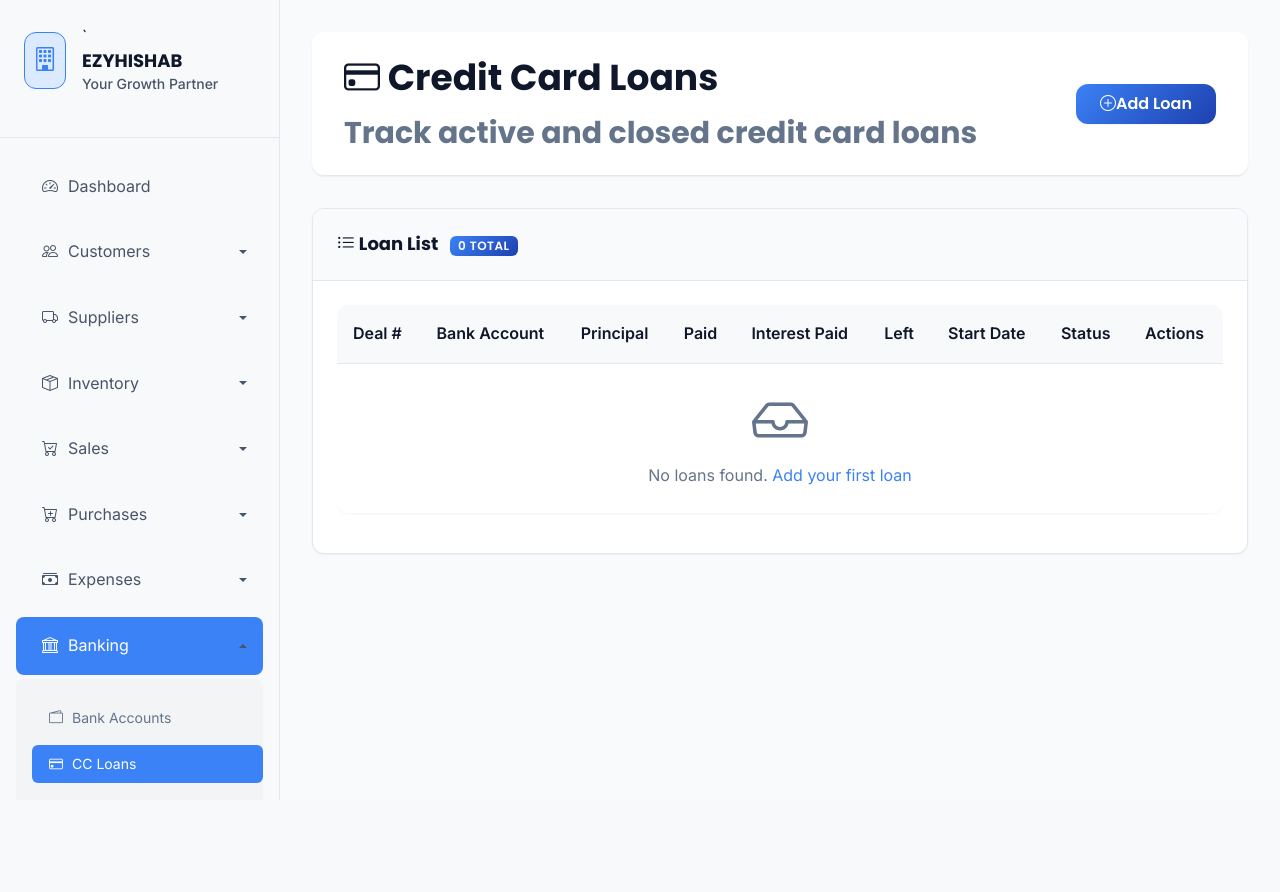
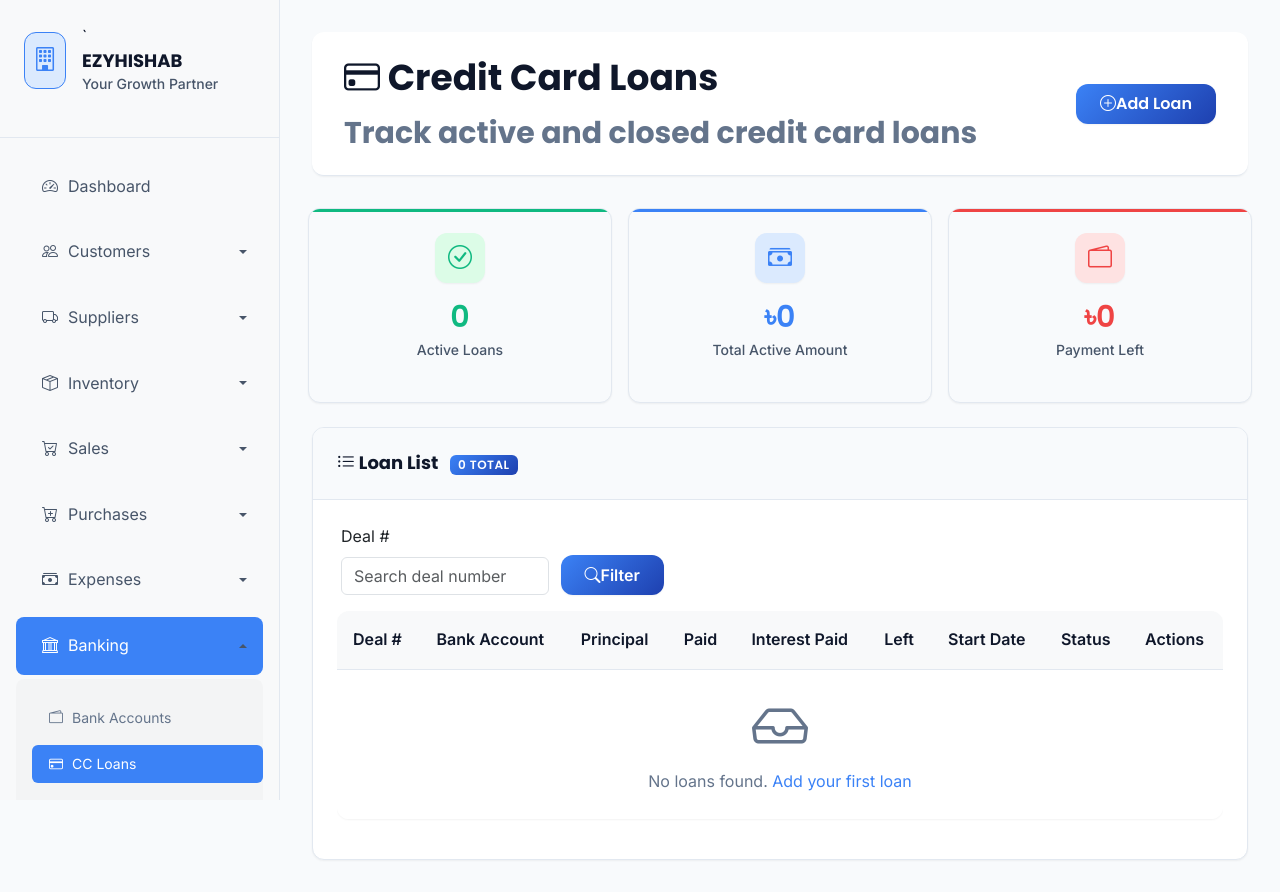
Before and after one commit to giasuddin90/hajiedirsErp, a Django app: page /banking/loans/ in a window 1280 px wide. Before the commit the page ends 800 px from the top, so only its background shows below. Run offline with Django 4.2, Linux system fonts and the light colour scheme; data that the repository does not hold is empty.

Commit message:
load amount

```diff
--- a/bankloan/views.py
+++ b/bankloan/views.py
@@ -102,7 +102,7 @@ class CreditCardLoanListView(ListView):
     context_object_name = 'loans'
 
     def get_queryset(self):
-        return (
+        queryset = (
             CreditCardLoan.objects.select_related('bank_account')
             .annotate(
                 total_paid=Coalesce(
@@ -128,10 +128,17 @@ class CreditCardLoanListView(ListView):
             )
             .order_by('-start_date', '-created_at')
         )
+        deal_number = self.request.GET.get('deal_number')
+        if deal_number:
+            queryset = queryset.filter(deal_number__icontains=deal_number.strip())
+        return queryset
 
     def get_context_data(self, **kwargs):
         context = super().get_context_data(**kwargs)
         loans = context.get('loans', [])
+        active_count = 0
+        total_active_amount = Decimal('0.00')
+        total_active_left = Decimal('0.00')
 
         for loan in loans:
             disbursed = loan.total_disbursed or loan.principal_amount
@@ -140,8 +147,16 @@ class CreditCardLoanListView(ListView):
             loan.paid_amount = paid
             loan.left_amount = left if left > 0 else Decimal('0.00')
             loan.interest_paid = loan.get_total_interest_paid()
+            if loan.status == 'active':
+                active_count += 1
+                total_active_amount += disbursed
+                total_active_left += loan.left_amount
 
         context['loans'] = loans
+        context['deal_number_filter'] = self.request.GET.get('deal_number', '').strip()
+        context['active_loan_count'] = active_count
+        context['total_active_amount'] = total_active_amount
+        context['total_active_left'] = total_active_left
         return context
 
 
--- a/templates/bankloan/loan_list.html
+++ b/templates/bankloan/loan_list.html
@@ -17,6 +17,35 @@
 {% endblock %}
 
 {% block content %}
+<div class="row mb-4">
+    <div class="col-md-4">
+        <div class="stats-card success">
+            <div class="icon success">
+                <i class="bi bi-check-circle"></i>
+            </div>
+            <h3 style="color: var(--success-color);">{{ active_loan_count }}</h3>
+            <p>Active Loans</p>
+        </div>
+    </div>
+    <div class="col-md-4">
+        <div class="stats-card primary">
+            <div class="icon primary">
+                <i class="bi bi-cash-stack"></i>
+            </div>
+            <h3 style="color: var(--primary-color);">৳{{ total_active_amount|floatformat:0 }}</h3>
+            <p>Total Active Amount</p>
+        </div>
+    </div>
+    <div class="col-md-4">
+        <div class="stats-card danger">
+            <div class="icon danger">
+                <i class="bi bi-wallet2"></i>
+            </div>
+            <h3 style="color: var(--danger-color);">৳{{ total_active_left|floatformat:0 }}</h3>
+            <p>Payment Left</p>
+        </div>
+    </div>
+</div>
 <div class="card">
     <div class="card-header">
         <h5 class="mb-0">
@@ -25,6 +54,31 @@
         </h5>
     </div>
     <div class="card-body">
+        <form method="get" class="row g-2 align-items-end mb-3">
+            <div class="col-sm-6 col-md-4 col-lg-3">
+                <label for="deal-number-filter" class="form-label">Deal #</label>
+                <input
+                    type="text"
+                    name="deal_number"
+                    id="deal-number-filter"
+                    class="form-control"
+                    placeholder="Search deal number"
+                    value="{{ deal_number_filter }}"
+                >
+            </div>
+            <div class="col-auto">
+                <button type="submit" class="btn btn-primary">
+                    <i class="bi bi-search"></i> Filter
+                </button>
+            </div>
+            {% if deal_number_filter %}
+            <div class="col-auto">
+                <a href="{% url 'bankloan:loan_list' %}" class="btn btn-outline-secondary">
+                    <i class="bi bi-x-circle"></i> Clear
+                </a>
+            </div>
+            {% endif %}
+        </form>
         <div class="table-responsive">
             <table class="table table-hover">
                 <thead>
```
